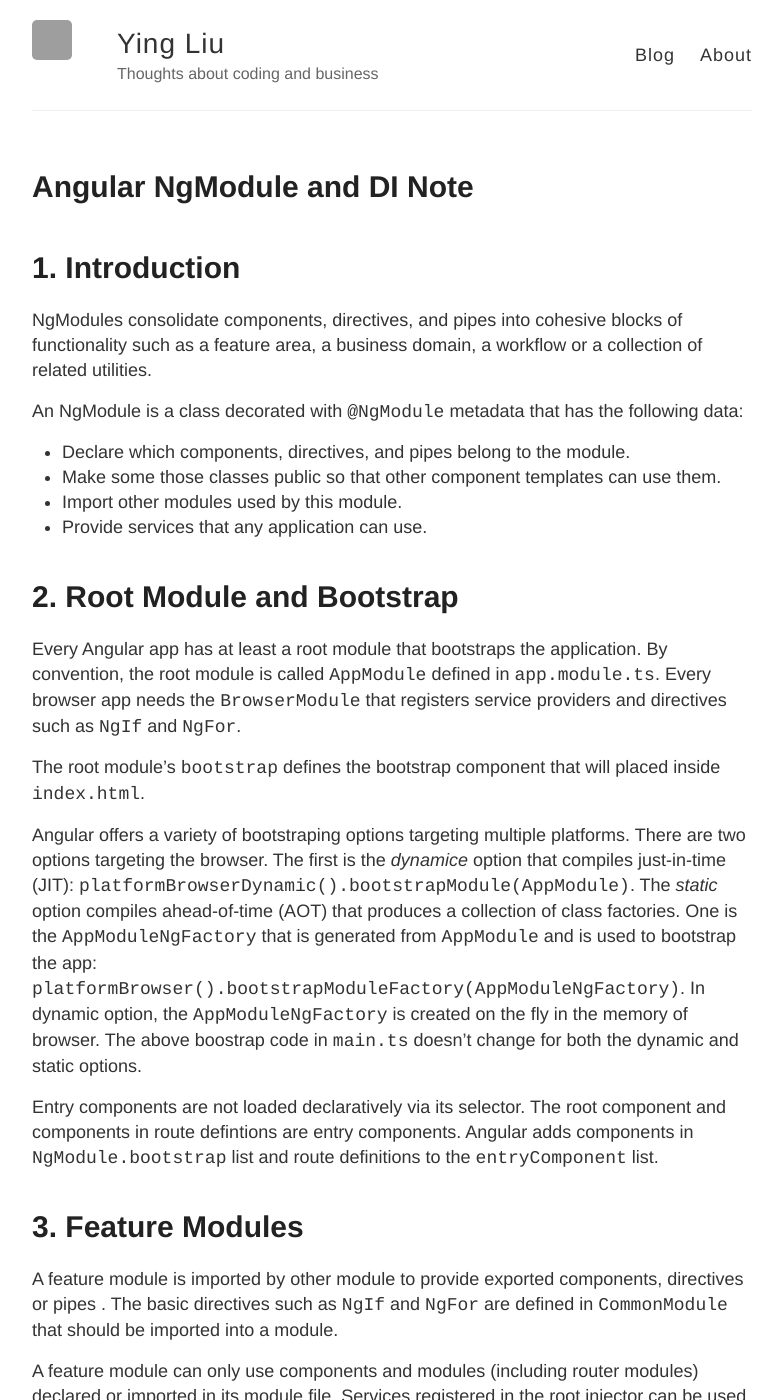
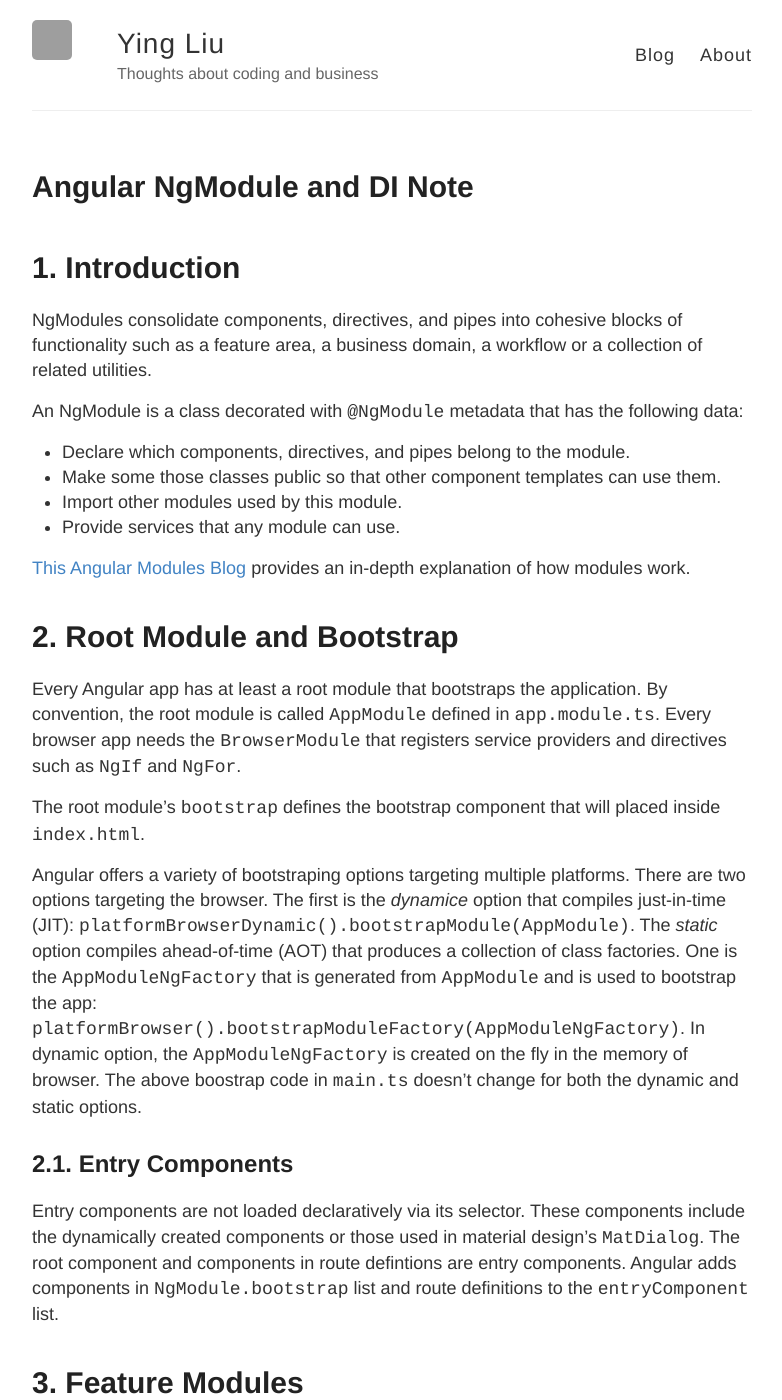
Before and after one commit to YingLiu4203/old-dev-blog, a Jekyll site: the page built from _posts/2017-09-12-Angular-NgModule-DI-Routing.note.md, in a window 1280 px wide and 1400 px high. Shown: the whole window, without its empty margins (248-1030 px from the left). Built offline with Jekyll 4.4.1, drawn with Linux system fonts in a browser that asks for light colours; comment, search, counter and statistics services are not loaded; grey boxes are pictures that could not be loaded.

Commit message:
update angular module

```diff
--- a/_posts/2017-09-12-Angular-NgModule-DI-Routing.note.md
+++ b/_posts/2017-09-12-Angular-NgModule-DI-Routing.note.md
@@ -8,22 +8,28 @@ tags:
 ---
 
 # 1. Introduction
+
 NgModules consolidate components, directives, and pipes into cohesive blocks of functionality such as a feature area, a business domain, a workflow or a collection of related utilities.
 
 An NgModule is a class decorated with `@NgModule` metadata that has the following data:
 * Declare which components, directives, and pipes belong to the module.
 * Make some those classes public so that other component templates can use them.
 * Import other modules used by this module.
-* Provide services that any application can use.
+* Provide services that any module can use.
+
+[This Angular Modules Blog](https://blog.angularindepth.com/avoiding-common-confusions-with-modules-in-angular-ada070e6891f) provides an in-depth explanation of how modules work.
 
 # 2. Root Module and Bootstrap
+
 Every Angular app has at least a root module that bootstraps the application. By convention, the root module is called `AppModule` defined in `app.module.ts`. Every browser app needs the `BrowserModule` that registers service providers and directives such as `NgIf` and `NgFor`.
 
 The root module's `bootstrap` defines the bootstrap component that will placed inside `index.html`.
 
 Angular offers a variety of bootstraping options targeting multiple platforms. There are two options targeting the browser. The first is the *dynamice* option that compiles just-in-time (JIT): `platformBrowserDynamic().bootstrapModule(AppModule)`. The *static* option compiles ahead-of-time (AOT) that produces a collection of class factories. One is the `AppModuleNgFactory` that is generated from `AppModule` and is used to bootstrap the app: `platformBrowser().bootstrapModuleFactory(AppModuleNgFactory)`.  In dynamic option, the `AppModuleNgFactory` is created on the fly in the memory of browser. The above boostrap code in `main.ts` doesn't change for both the dynamic and static options.
 
-Entry components are not loaded declaratively via its selector. The root component and components in route defintions are entry components. Angular adds components in `NgModule.bootstrap` list and route definitions to the `entryComponent` list.
+## 2.1. Entry Components
+
+Entry components are not loaded declaratively via its selector. These components include the dynamically created components or those used in material design's `MatDialog`. The root component and components in route defintions are entry components. Angular adds components in `NgModule.bootstrap` list and route definitions to the `entryComponent` list.
 
 # 3. Feature Modules
 A feature module is imported by other module to provide exported components, directives or pipes . The basic directives such as `NgIf` and `NgFor` are defined in `CommonModule` that should be imported into a module.
```
Also changed, not shown: _posts/2017-08-25-angular-note.md (+0 -2 lines).
